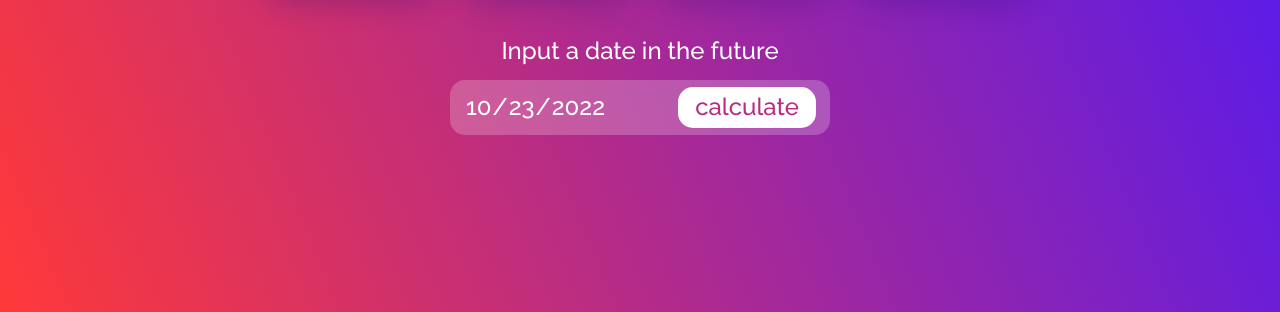
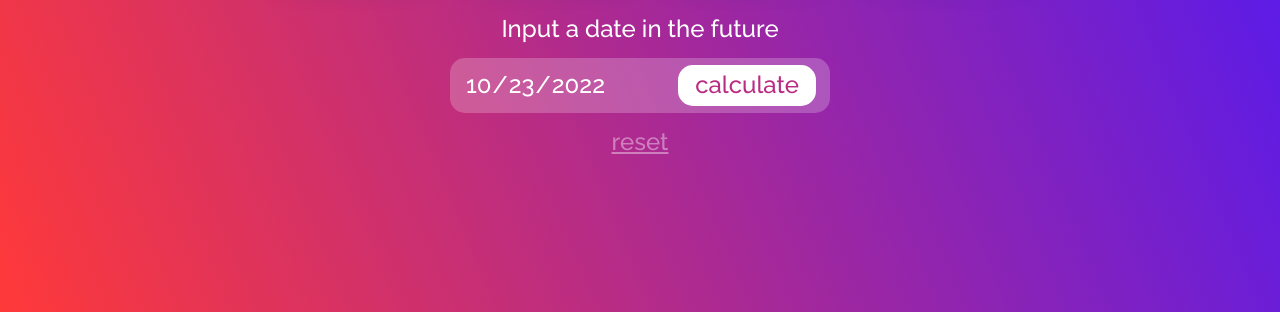
Before and after one commit to ccryptocoder/date-calculator, a website: page app/index.html in a window 1280 px wide. Shown: the part 488-800 px from the top of the page. Drawn offline with Linux system fonts and the light colour scheme.

Commit message:
Create reset button

```diff
--- a/app/assets/css/sass/components/_hero.scss
+++ b/app/assets/css/sass/components/_hero.scss
@@ -24,6 +24,15 @@
     }
     &-timer {
         margin-top: 40px;
+    }
+    &-reset {
+        margin-top: 15px;
+        opacity: .4;
+        text-decoration: underline;
+        transition: all .3s;
+        &:hover {
+            opacity: 1;
+        }
     }
     &-form {
         background: var(--clr-opaque-100);
--- a/app/index.html
+++ b/app/index.html
@@ -62,6 +62,7 @@
             <input type="date" name="date">
             <input type="submit" value="calculate">
         </form>
+        <a href="#" class="hero-text hero-reset">reset</a>
     </div>
 </div>
 
```
Also changed, not shown: app/assets/css/style.min.css.
